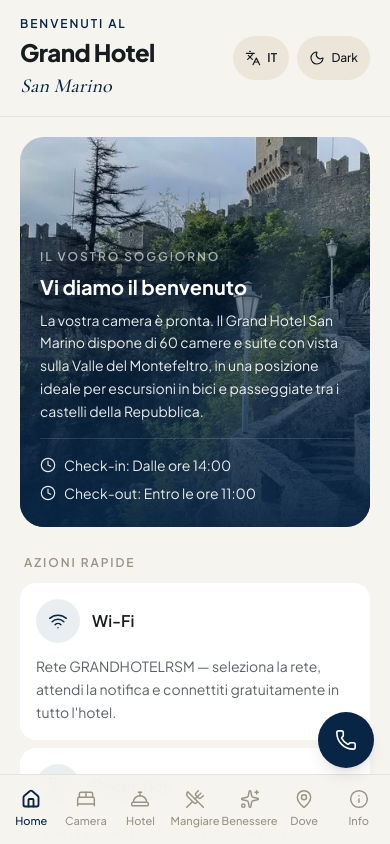
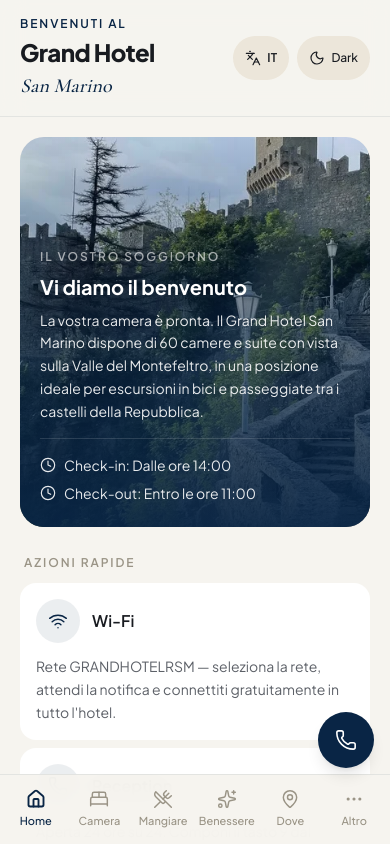
Before and after one commit to Delfinobeso/grand-hotel-sm, a Next.js app: page / in a window 390 px wide. Shown: the top 844 px of the page. Built offline with nearby package versions, Linux system fonts and the light colour scheme.

Commit message:
Bottom nav: 5 tab + Altro (overflow per Hotel e Info su mobile)

```diff
--- a/src/app/page.tsx
+++ b/src/app/page.tsx
@@ -14,6 +14,8 @@ import {
   Sparkles,
   MapPin as MapIcon,
   Info as InfoIcon,
+  Ellipsis,
+  X,
   type LucideIcon,
 } from "lucide-react";
 import { content, type Lang, type HotelContent } from "@/lib/content";
@@ -28,15 +30,20 @@ import { AboutSection } from "@/components/sections/AboutSection";
 
 type TabKey = "home" | "room" | "facility" | "dining" | "wellness" | "info" | "about";
 
-const TABS: { key: TabKey; icon: LucideIcon }[] = [
+const MAIN_TABS: { key: TabKey; icon: LucideIcon }[] = [
   { key: "home", icon: HomeIcon },
   { key: "room", icon: BedDouble },
-  { key: "facility", icon: ConciergeBell },
   { key: "dining", icon: UtensilsCrossed },
   { key: "wellness", icon: Sparkles },
   { key: "info", icon: MapIcon },
+];
+
+const MORE_TABS: { key: TabKey; icon: LucideIcon }[] = [
+  { key: "facility", icon: ConciergeBell },
   { key: "about", icon: InfoIcon },
 ];
+
+const ALL_TABS = [...MAIN_TABS, ...MORE_TABS];
 
 function ReceptionButton({ t }: { t: HotelContent }) {
   return (
@@ -54,6 +61,7 @@ export default function Home() {
   const [theme, setTheme] = useState<"light" | "dark">("light");
   const [lang, setLang] = useState<Lang>("it");
   const [activeTab, setActiveTab] = useState<TabKey>("home");
+  const [moreOpen, setMoreOpen] = useState(false);
 
   // One-time sync from localStorage after mount: the inline THEME_SCRIPT in layout.tsx
   // already applied data-theme/lang to <html> before paint, so this only updates the
@@ -150,7 +158,7 @@ export default function Home() {
 
           {/* ── Nav desktop ── */}
           <nav className="hidden flex-col gap-1 lg:flex">
-            {TABS.map(({ key, icon: Icon }) => {
+            {ALL_TABS.map(({ key, icon: Icon }) => {
               const active = activeTab === key;
               return (
                 <button
@@ -200,13 +208,13 @@ export default function Home() {
       </a>
 
       {/* ── BOTTOM NAV (mobile/tablet) ── */}
-      <nav className="sticky bottom-0 z-20 grid grid-cols-7 border-t border-[var(--color-border)] bg-[var(--color-bg)]/95 px-1 pt-2 pb-[calc(0.5rem+env(safe-area-inset-bottom))] backdrop-blur-md lg:hidden">
-        {TABS.map(({ key, icon: Icon }) => {
+      <nav className="sticky bottom-0 z-20 grid grid-cols-6 border-t border-[var(--color-border)] bg-[var(--color-bg)]/95 px-1 pt-2 pb-[calc(0.5rem+env(safe-area-inset-bottom))] backdrop-blur-md lg:hidden">
+        {MAIN_TABS.map(({ key, icon: Icon }) => {
           const active = activeTab === key;
           return (
             <button
               key={key}
-              onClick={() => setActiveTab(key)}
+              onClick={() => { setActiveTab(key); setMoreOpen(false); }}
               aria-current={active}
               className={`flex flex-col items-center gap-1 rounded-xl py-1.5 text-[11px] font-medium transition-colors duration-150 ${
                 active ? "text-[var(--color-accent)]" : "text-[var(--color-text-muted)]"
@@ -217,7 +225,56 @@ export default function Home() {
             </button>
           );
         })}
+        <button
+          onClick={() => setMoreOpen(!moreOpen)}
+          aria-label="Altro"
+          className={`flex flex-col items-center gap-1 rounded-xl py-1.5 text-[11px] font-medium transition-colors duration-150 ${
+            moreOpen || MORE_TABS.some(t => t.key === activeTab) ? "text-[var(--color-accent)]" : "text-[var(--color-text-muted)]"
+          }`}
+        >
+          <Ellipsis size={20} strokeWidth={moreOpen || MORE_TABS.some(t => t.key === activeTab) ? 2.25 : 1.75} />
+          {lang === "it" ? "Altro" : "More"}
+        </button>
       </nav>
+
+      {/* ── MORE OVERLAY (mobile) ── */}
+      {moreOpen && (
+        <div className="fixed inset-0 z-40 lg:hidden" onClick={() => setMoreOpen(false)}>
+          <div className="absolute inset-0 bg-black/30 backdrop-blur-sm" />
+          <div
+            className="absolute bottom-[calc(4.5rem+env(safe-area-inset-bottom))] left-4 right-4 rounded-2xl bg-[var(--color-surface)] border border-[var(--color-border)] shadow-2xl p-4"
+            onClick={(e) => e.stopPropagation()}
+          >
+            <div className="flex items-center justify-between mb-3">
+              <span className="text-sm font-semibold text-[var(--color-text)]">
+                {lang === "it" ? "Altro" : "More"}
+              </span>
+              <button
+                onClick={() => setMoreOpen(false)}
+                className="flex h-8 w-8 items-center justify-center rounded-full bg-[var(--color-surface-muted)] text-[var(--color-text-secondary)]"
+              >
+                <X size={16} strokeWidth={1.75} />
+              </button>
+            </div>
+            <div className="flex flex-col gap-1">
+              {MORE_TABS.map(({ key, icon: Icon }) => (
+                <button
+                  key={key}
+                  onClick={() => { setActiveTab(key); setMoreOpen(false); }}
+                  className={`flex items-center gap-3 rounded-xl px-3 py-3 text-sm font-medium transition-colors duration-150 ${
+                    activeTab === key
+                      ? "bg-[var(--color-accent-soft)] text-[var(--color-accent)]"
+                      : "text-[var(--color-text-secondary)] hover:bg-[var(--color-surface-muted)]"
+                  }`}
+                >
+                  <Icon size={20} strokeWidth={1.75} />
+                  {navLabels[key]}
+                </button>
+              ))}
+            </div>
+          </div>
+        </div>
+      )}
     </div>
   );
 }
```
